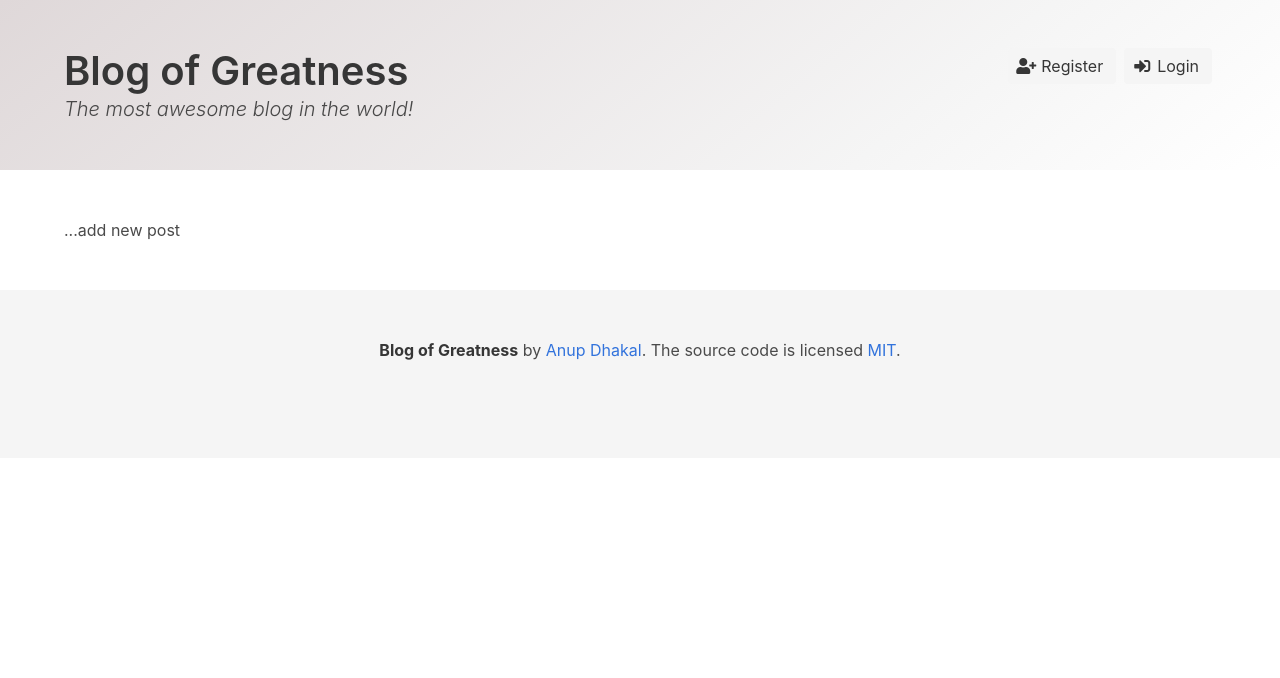
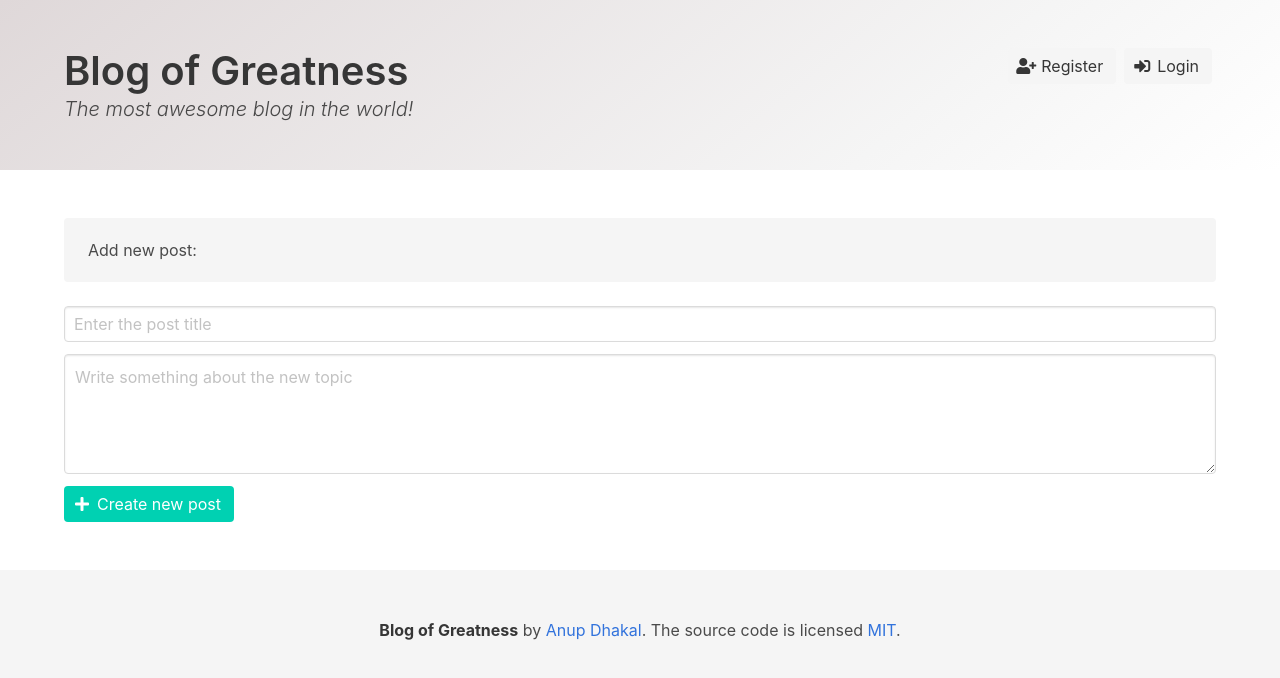
Before and after one commit to exanup/simple-spa, a React (Create React App) app: page /add-new-post in a window 1280 px wide. Shown: the top 678 px of the page. Built offline with nearby package versions, Linux system fonts and the light colour scheme; no server answers.

Commit message:
Adding new post now works

```diff
--- a/src/components/MainSection/AddNewPost.js
+++ b/src/components/MainSection/AddNewPost.js
@@ -1,8 +1,50 @@
-import React from 'react'
+import React, { Fragment } from 'react'
 import withAddNewPostApi from './withAddNewPostApi'
+import { withRouter } from 'react-router-dom'
 
 function AddNewPost (props) {
-  return '...add new post'
+  return (
+    <Fragment>
+      <form name="addNewPostForm">
+        <div className="columns">
+          <div className="column is-12">
+            <div className="field">
+              <div className="notification">Add new post:</div>
+              <p className="control">
+                <input
+                  className="input"
+                  type="text"
+                  placeholder="Enter the post title"
+                  name="title"
+                />
+              </p>
+            </div>
+            <div className="field">
+              <p className="control">
+                <textarea
+                  className="textarea"
+                  placeholder="Write something about the new topic"
+                  name="body"
+                />
+              </p>
+            </div>
+            <div className="buttons">
+              <button
+                type="submit"
+                onClick={props.handleSubmit}
+                className="button is-primary"
+              >
+                <span className="icon">
+                  <i className="fas fa-plus" />
+                </span>
+                <span>Create new post</span>
+              </button>
+            </div>
+          </div>
+        </div>
+      </form>
+    </Fragment>
+  )
 }
 
-export default withAddNewPostApi(AddNewPost)
+export default withRouter(withAddNewPostApi(AddNewPost))
--- a/src/components/MainSection/MainSection.js
+++ b/src/components/MainSection/MainSection.js
@@ -50,7 +50,9 @@ class MainSection extends Component {
             />
             <Route
               path="/add-new-post"
-              render={routerProps => <AddNewPost {...routerProps} user={this.props.user} />}
+              render={routerProps => (
+                <AddNewPost {...routerProps} user={this.props.user} />
+              )}
             />
           </div>
         </section>
--- a/src/components/MainSection/withAddNewPostApi.js
+++ b/src/components/MainSection/withAddNewPostApi.js
@@ -1,9 +1,35 @@
 import React, { Component } from 'react'
+import { serialize } from 'dom-form-serializer'
+import { addPost } from '../../services/post'
 
 function withAddNewPostApi (WrappedComponent) {
   return class EnhancedComponent extends Component {
+    addNewPost = (formData) => addPost(formData)
+
+    handleAddNewPost = async e => {
+      console.log('New post submit button clicked')
+      e.preventDefault()
+
+      const $form = e.target.form
+      const formData = serialize($form)
+
+      try {
+        const response = await this.addNewPost(formData)
+        console.log('New Post created...', response)
+
+        this.props.history.push({ pathname: '/' })
+      } catch (err) {
+        console.log(err)
+      }
+    }
+
     render () {
-      return <WrappedComponent {...this.props} />
+      return (
+        <WrappedComponent
+          handleSubmit={this.handleAddNewPost}
+          {...this.props}
+        />
+      )
     }
   }
 }
--- a/src/services/post.js
+++ b/src/services/post.js
@@ -38,8 +38,8 @@ export async function addPost (post) {
     }
     : null
 
-  console.log('Trying to add new post.')
-  const { data } = await http.post('/posts', props, post)
+  console.log('Trying to add new post.', props)
+  const { data } = await http.post('/posts', post, props)
   // debug
   return data
 }
```
